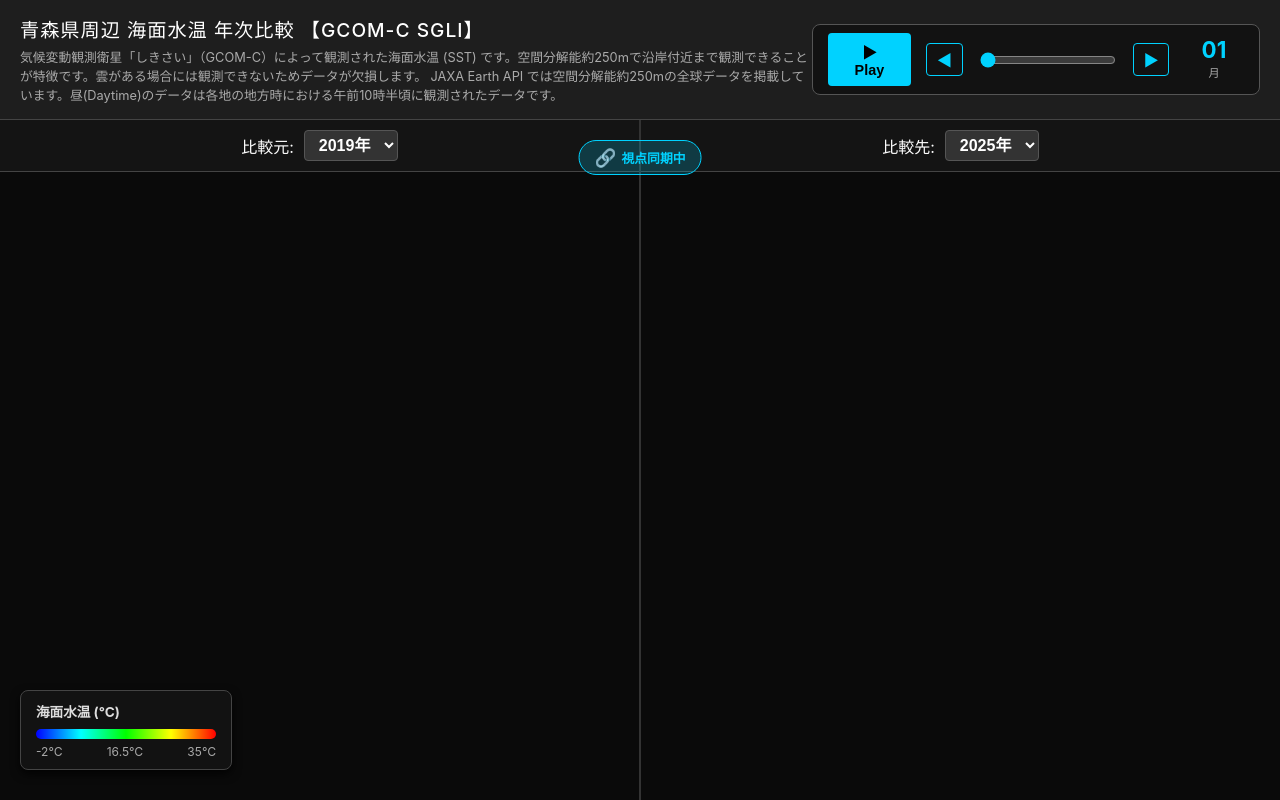
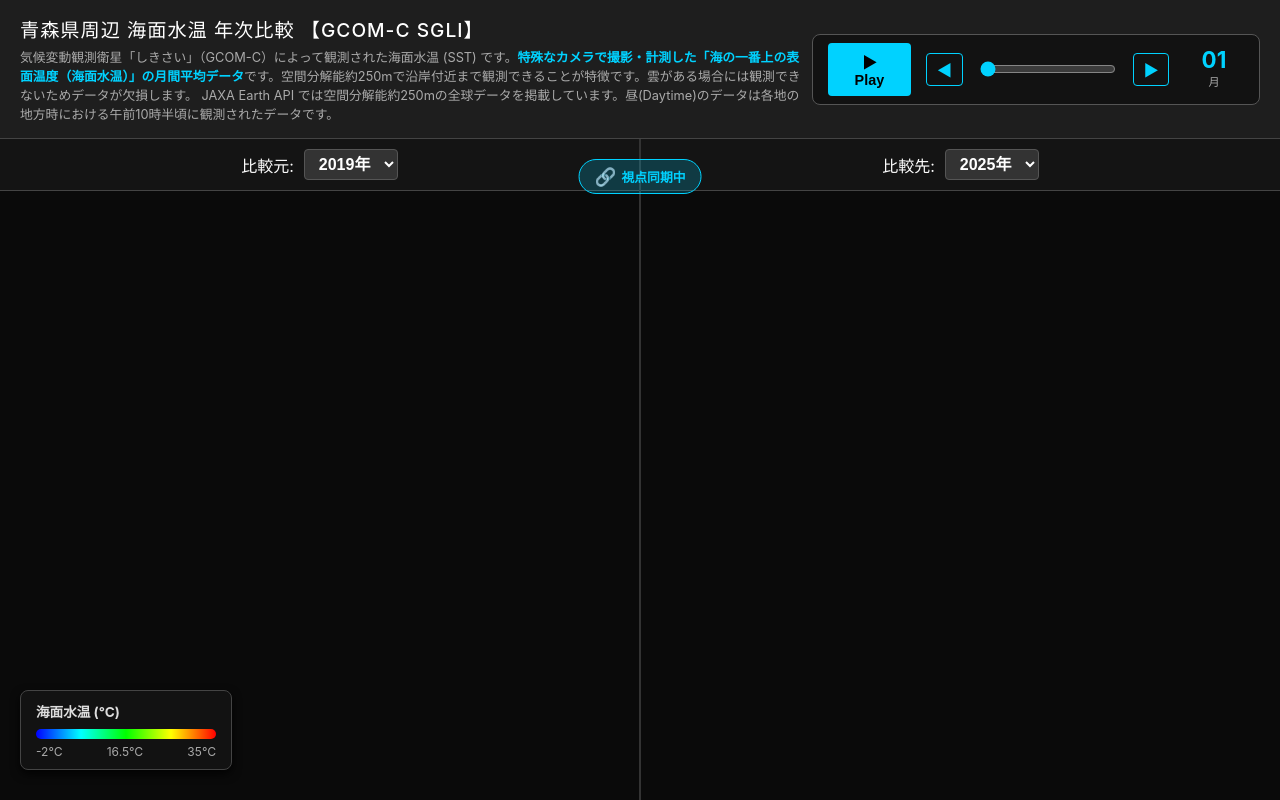
Before and after one commit to fore1f/mutsu-bay-sst, a plain HTML site: page index.html in a window 1280 px wide. Drawn offline with nearby package versions, Linux system fonts and the light colour scheme.

Commit message:
Refine: Add highlighted data description text to header

```diff
--- a/index.html
+++ b/index.html
@@ -329,7 +329,7 @@
     <header>
         <div class="title-container">
             <h1>青森県周辺 海面水温 年次比較 【GCOM-C SGLI】</h1>
-            <p class="header-desc">気候変動観測衛星「しきさい」（GCOM-C）によって観測された海面水温 (SST) です。空間分解能約250mで沿岸付近まで観測できることが特徴です。雲がある場合には観測できないためデータが欠損します。 JAXA Earth API では空間分解能約250mの全球データを掲載しています。昼(Daytime)のデータは各地の地方時における午前10時半頃に観測されたデータです。</p>
+            <p class="header-desc">気候変動観測衛星「しきさい」（GCOM-C）によって観測された海面水温 (SST) です。<strong>特殊なカメラで撮影・計測した「海の一番上の表面温度（海面水温）」の月間平均データ</strong>です。空間分解能約250mで沿岸付近まで観測できることが特徴です。雲がある場合には観測できないためデータが欠損します。 JAXA Earth API では空間分解能約250mの全球データを掲載しています。昼(Daytime)のデータは各地の地方時における午前10時半頃に観測されたデータです。</p>
         </div>
         <div class="controls">
             <button id="play-btn">▶ Play</button>
```
